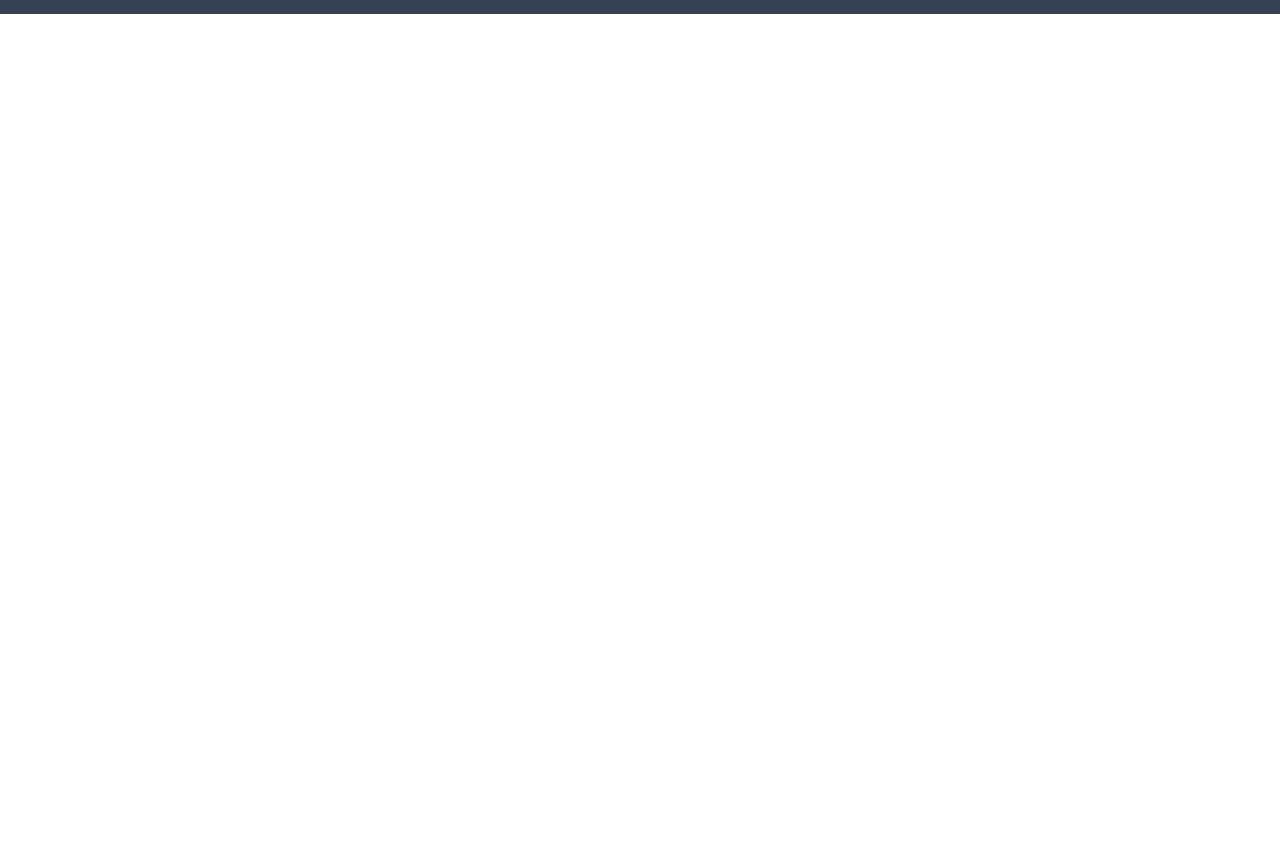
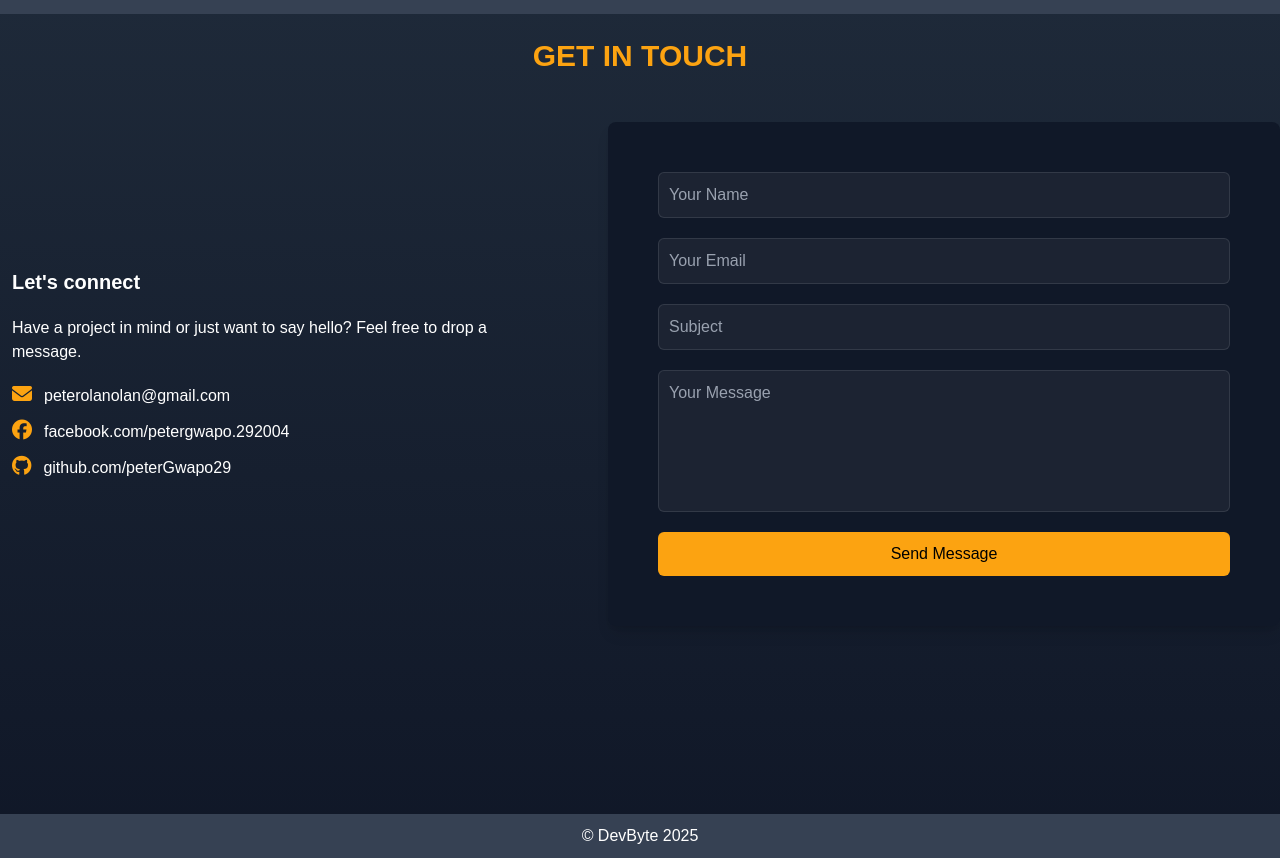
Before and after one commit to peterGwapo29/Portfolio, a React (Vite) app: page / in a window 1280 px wide. Shown: the part 3640-4498 px from the top of the page. Before the commit the page ends 3654 px from the top, so only its background shows below. Built offline with nearby package versions, Linux system fonts and the light colour scheme.

Commit message:
adding contacts

```diff
--- a/src/App.css
+++ b/src/App.css
@@ -232,7 +232,27 @@ nav ul li a:hover::after {
     padding: 24px;
     width: 300px;
 }
+.contact1{
+    padding: 12px;
+}
 
+#contact{
+    height: 100vh;
+}
+
+.info{
+    padding: 50px;
+}
+
+.btn-submit{
+    padding: 6px 12px;
+}
+.input-field, .btn-submit{
+    padding: 10px;
+}
+footer{
+    padding: 10px;
+}
 @media (max-width: 768px) {
   .name{
     margin-top: 160px;
--- a/src/App.jsx
+++ b/src/App.jsx
@@ -243,7 +243,79 @@ function App() {
                     </div>
             </section>
 
+            <section id="contact" className="bg-gradient-to-b from-gray-800 to-gray-900 text-white py-20 px-4">
+                <div className=""><br />
+                    <h1 className="text-3xl font-bold text-center mb-12 text-[#fca311]">GET IN TOUCH</h1><br /><br />
+
+                    <div className="flex flex-col lg:flex-row justify-center gap-10 items-center">
+
+                    <div className="contact1 flex flex-col gap-5">
+                        <h2 className="text-xl font-semibold">Let's connect</h2>
+                        <p>
+                        Have a project in mind or just want to say hello? Feel free to drop a message.
+                        </p>
+                        <div className="flex flex-col gap-3">
+                        <div className="flex gap-3 shrink">
+                            <i className="fa-solid fa-envelope text-[#fca311] text-xl"></i>
+                            <span>peterolanolan@gmail.com</span>
+                        </div>
+                        <div className="flex gap-3 shrink">
+                            <i className="fa-brands fa-facebook text-[#fca311] text-xl"></i>
+                            <span>facebook.com/petergwapo.292004</span>
+                        </div>
+                        <div className="flex gap-3 shrink">
+                            <i className="fa-brands fa-github text-[#fca311] text-xl"></i>
+                            <span>github.com/peterGwapo29</span>
+                        </div>
+                        </div>
+                    </div>
+
+                    <form className="w-full max-w-2xl mx-auto px-6 py-12">
+                        <div className="flex flex-col flex-wrap gap-5 bg-gray-900 p-6 rounded-lg shadow-lg info">
+
+                        <input
+                            type="text"
+                            placeholder="Your Name"
+                            className="input-field w-full p-3 bg-white/5 text-white rounded-md border border-white/10 focus:outline-none focus:ring-2 focus:ring-[#fca311] placeholder:text-gray-400"
+                        />
+
+                        <input
+                            type="email"
+                            placeholder="Your Email"
+                            className="input-field w-full p-3 bg-white/5 text-white rounded-md border border-white/10 focus:outline-none focus:ring-2 focus:ring-[#fca311] placeholder:text-gray-400"
+                        />
+
+                        <input
+                            type="text"
+                            placeholder="Subject"
+                            className="input-field w-full p-3 bg-white/5 text-white rounded-md border border-white/10 focus:outline-none focus:ring-2 focus:ring-[#fca311] placeholder:text-gray-400"
+                        />
+
+                        <textarea
+                            placeholder="Your Message"
+                            rows="5"
+                            className="input-field w-full p-3 bg-white/5 text-white rounded-md border border-white/10 focus:outline-none focus:ring-2 focus:ring-[#fca311] placeholder:text-gray-400 resize-none"
+                        />
+
+                        <button
+                            type="submit"
+                            className="btn-submit cursor-pointer bg-[#fca311] text-black py-3 rounded-md hover:bg-[#e39110] transition duration-200"
+                        >
+                            Send Message
+                        </button>
+
+                        </div>
+                    </form>
+
+                    </div>
+                </div>
+            </section>
+
         </main>
+
+        <footer className='bg-gray-700 text-center'>
+            <p>&copy; DevByte { new Date().getFullYear() }</p>
+        </footer>
 
     </>
   )
```
